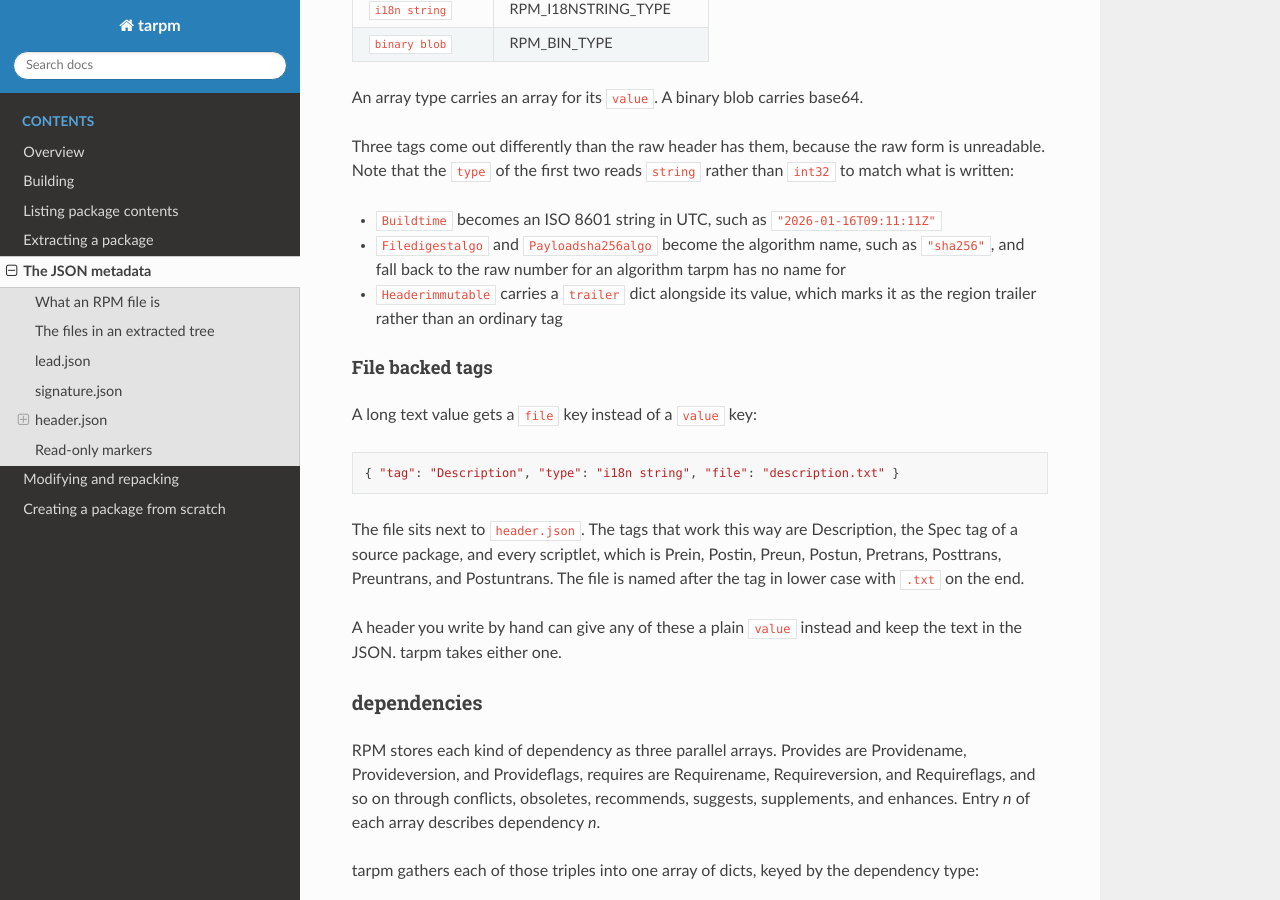
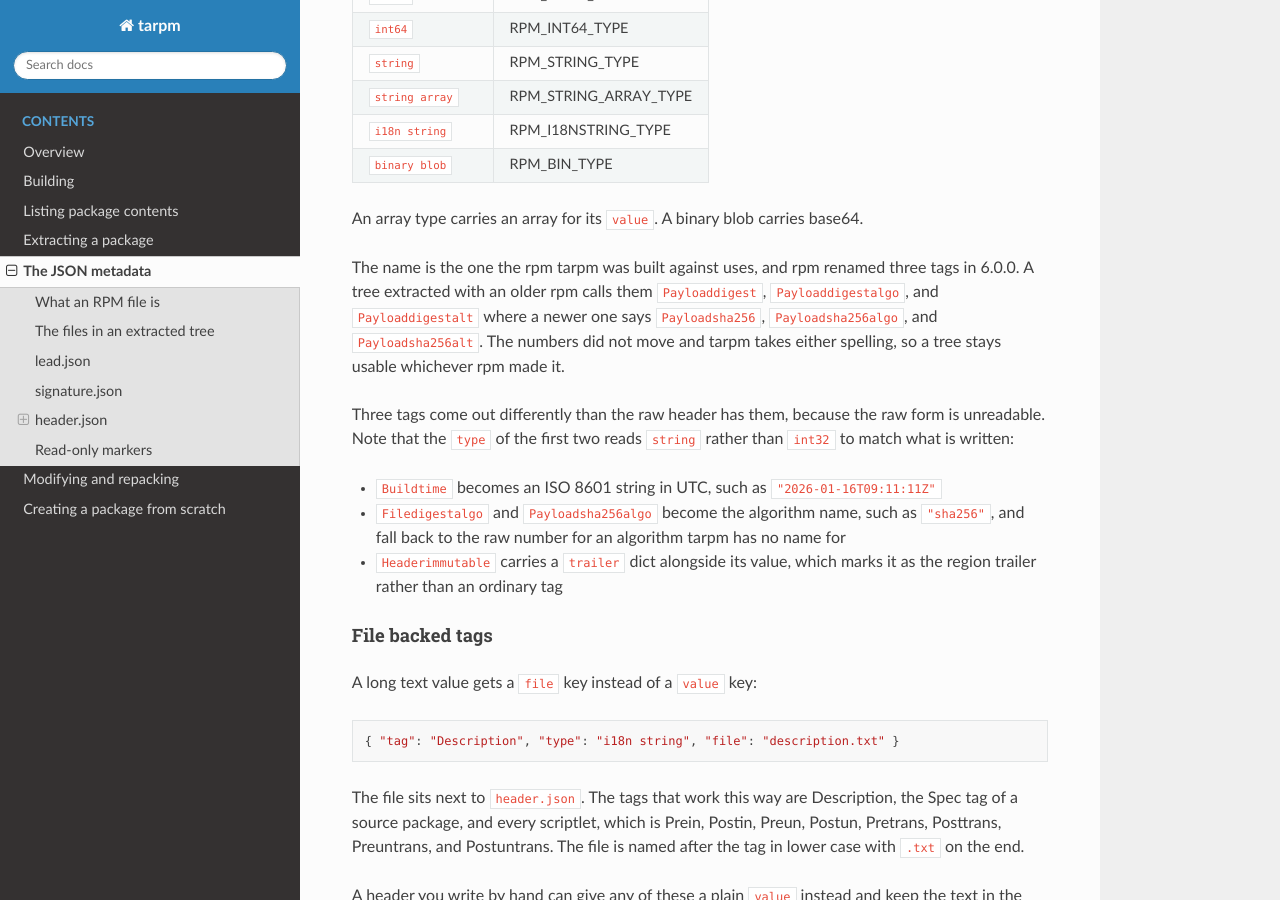
Before and after one commit to dcantrell/tarpm, a Sphinx documentation site: the page built from doc/metadata.rst, in a window 1280 px wide and 900 px high, scrolled down 3604 px. Built offline with Sphinx 7.4.7 and the Read the Docs theme 3.1.0, drawn with Linux system fonts in a browser that asks for light colours; some of the changed text lies outside the part shown.

Commit message:
Documentation updates.
Still a WIP!

Signed-off-by: Dave Cantrell <dcantrell@burdell.org>

```diff
--- a/doc/metadata.rst
+++ b/doc/metadata.rst
@@ -83,6 +83,12 @@
 
 The ``version`` field tracks the RPM format.  It reads ``3.0`` for a
 format 4 package and ``4.0`` for a format 6 package.
+
+``architecture`` and ``os`` are zero above because rpm 6.0.0 stopped
+filling them in.  An older rpm wrote the numbers of the machine doing
+the build rather than anything out of the header, and tarpm does the
+same when it was built against one, so a package it writes still
+matches the one rpmbuild(1) would have written.
 
 signature.json
 ==============
@@ -174,6 +180,13 @@
 
 An array type carries an array for its ``value``.  A binary blob
 carries base64.
+
+The name is the one the rpm tarpm was built against uses, and rpm
+renamed three tags in 6.0.0.  A tree extracted with an older rpm calls
+them ``Payloaddigest``, ``Payloaddigestalgo``, and ``Payloaddigestalt``
+where a newer one says ``Payloadsha256``, ``Payloadsha256algo``, and
+``Payloadsha256alt``.  The numbers did not move and tarpm takes either
+spelling, so a tree stays usable whichever rpm made it.
 
 Three tags come out differently than the raw header has them, because
 the raw form is unreadable.  Note that the ``type`` of the first two
```
